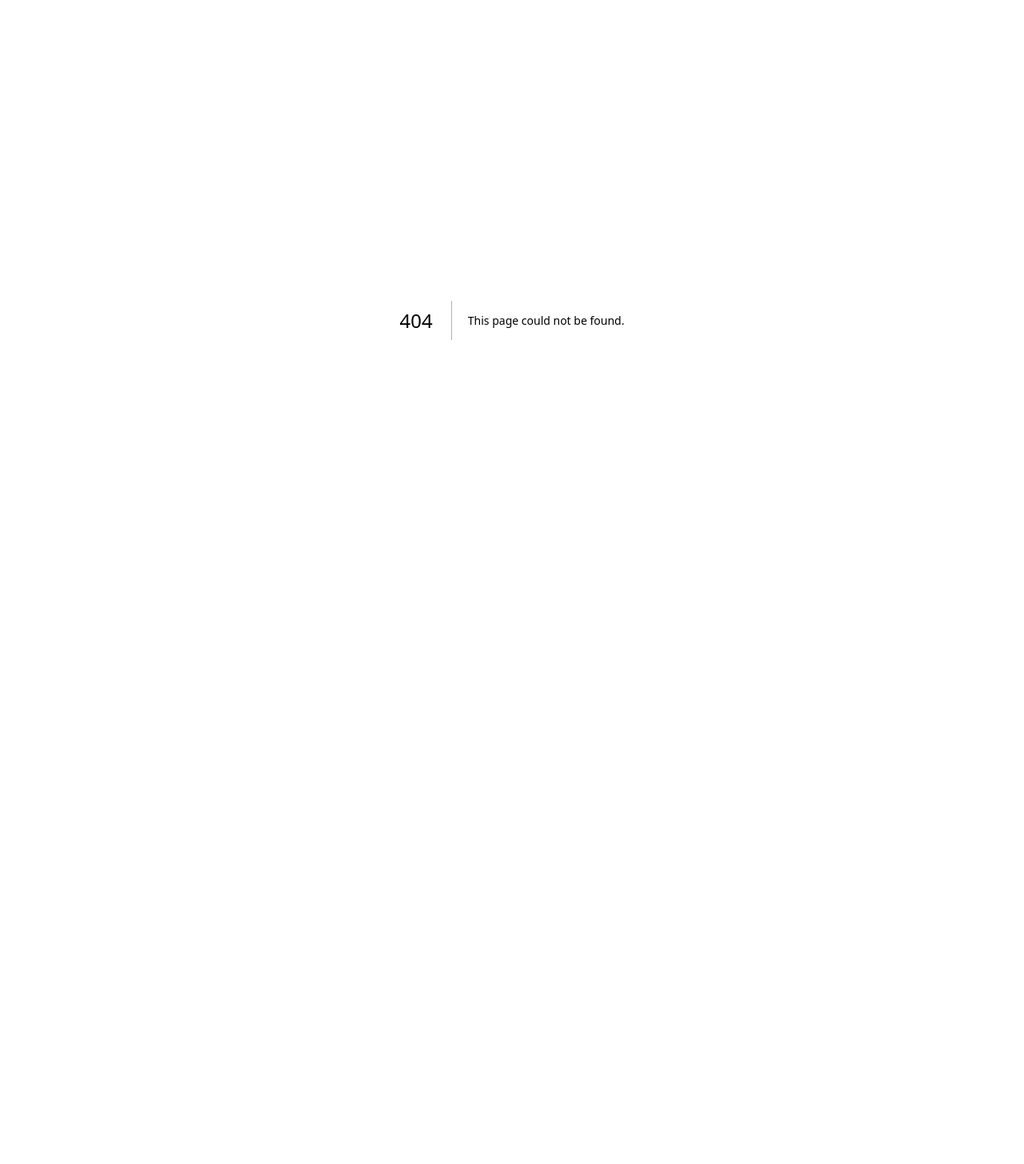
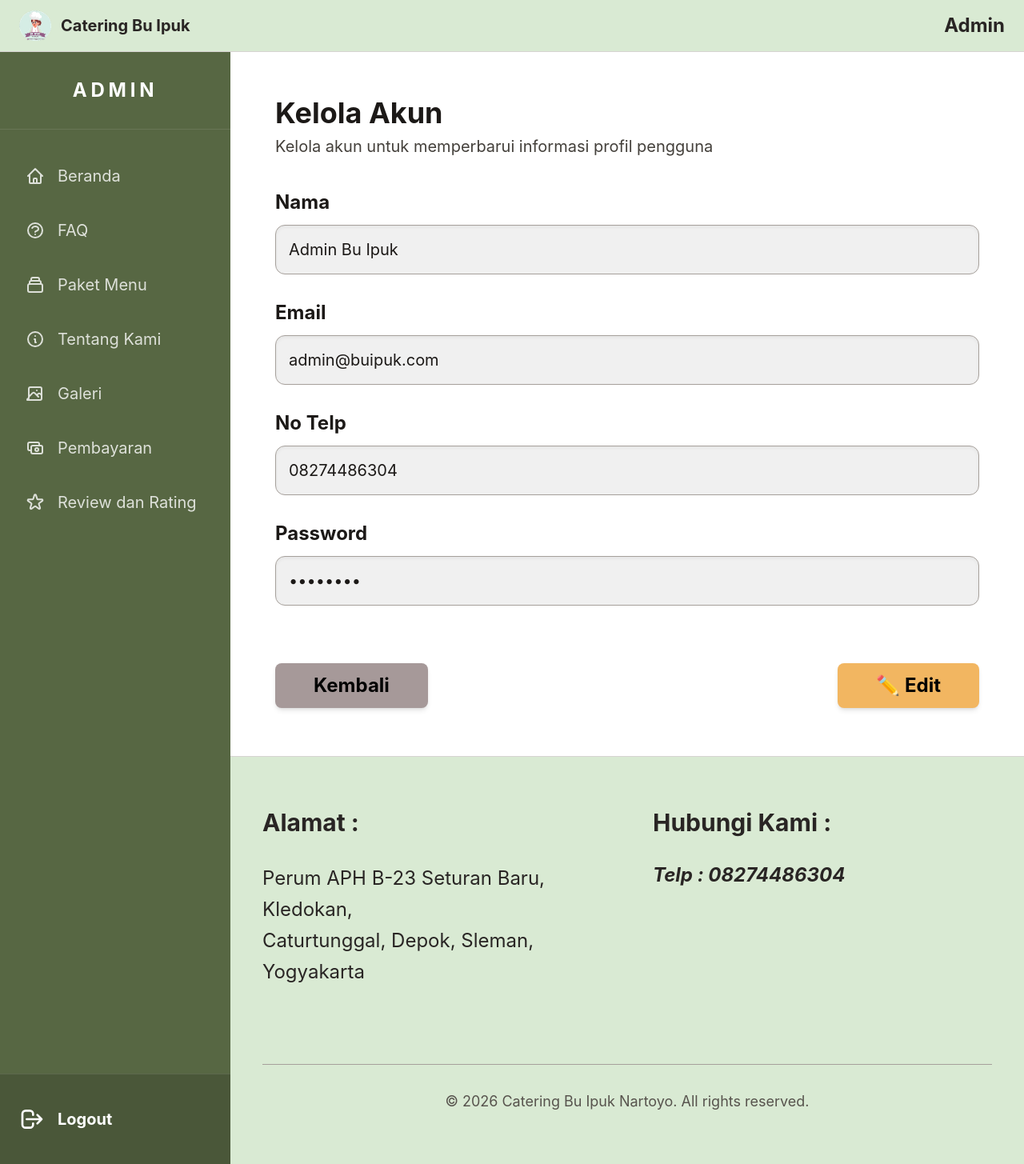
Before and after one commit to chiesazn-coder/catering-bu-Ipuk, a Next.js app: page /admin/kelola-akun in a window 1280 px wide. Before the commit this address had no page. Shown: the whole page at 80% size. Before the commit the page ends 800 px from the top, so only its background shows below. Built offline with nearby package versions, Linux system fonts and the light colour scheme; no server answers; a web font is replaced by a local one.

Commit message:
push new

```diff
--- /dev/null
+++ b/app/admin/kelola-akun/page.tsx
@@ -0,0 +1,88 @@
+"use client";
+
+import { useRouter } from "next/navigation";
+import { useState } from "react";
+
+export default function KelolaAkun() {
+  const router = useRouter();
+
+  // State dummy untuk data profil
+  const [formData, setFormData] = useState({
+    nama: "Admin Bu Ipuk",
+    email: "admin@buipuk.com",
+    noTelp: "08274486304",
+    password: "********",
+  });
+
+  return (
+    <div className="font-serif text-stone-900 min-h-screen p-4">
+      {/* Header */}
+      <h2 className="text-4xl font-bold mb-2">Kelola Akun</h2>
+      <p className="text-xl text-stone-700 mb-10">
+        Kelola akun untuk memperbarui informasi profil pengguna
+      </p>
+
+      <div className="max-w-5xl space-y-8">
+        {/* Input Nama */}
+        <div className="space-y-3">
+          <label className="text-2xl font-bold block">Nama</label>
+          <input
+            type="text"
+            value={formData.nama}
+            readOnly
+            className="w-full p-4 bg-[#F0F0F0] rounded-xl border border-stone-400 focus:outline-none text-xl shadow-inner"
+          />
+        </div>
+
+        {/* Input Email */}
+        <div className="space-y-3">
+          <label className="text-2xl font-bold block">Email</label>
+          <input
+            type="email"
+            value={formData.email}
+            readOnly
+            className="w-full p-4 bg-[#F0F0F0] rounded-xl border border-stone-400 focus:outline-none text-xl shadow-inner"
+          />
+        </div>
+
+        {/* Input No Telp */}
+        <div className="space-y-3">
+          <label className="text-2xl font-bold block">No Telp</label>
+          <input
+            type="text"
+            value={formData.noTelp}
+            readOnly
+            className="w-full p-4 bg-[#F0F0F0] rounded-xl border border-stone-400 focus:outline-none text-xl shadow-inner"
+          />
+        </div>
+
+        {/* Input Password */}
+        <div className="space-y-3">
+          <label className="text-2xl font-bold block">Password</label>
+          <input
+            type="password"
+            value={formData.password}
+            readOnly
+            className="w-full p-4 bg-[#F0F0F0] rounded-xl border border-stone-400 focus:outline-none text-xl shadow-inner"
+          />
+        </div>
+
+        {/* Tombol Aksi */}
+        <div className="flex justify-between items-center pt-10">
+          <button
+            onClick={() => router.back()}
+            className="bg-[#A69999] text-black px-12 py-3 rounded-lg text-2xl font-bold hover:bg-stone-400 transition-all active:scale-95 shadow-md"
+          >
+            Kembali
+          </button>
+
+          <button
+            className="bg-[#F2B661] text-black px-12 py-3 rounded-lg text-2xl font-bold hover:bg-[#e0a54d] transition-all active:scale-95 shadow-md flex items-center gap-2"
+          >
+            ✏️ Edit
+          </button>
+        </div>
+      </div>
+    </div>
+  );
+}
--- a/app/admin/layout.tsx
+++ b/app/admin/layout.tsx
@@ -88,36 +88,48 @@ export default function AdminLayout({ children }: { children: React.ReactNode })
   return (
     <div className="min-h-screen flex flex-col font-serif">
       {/* HEADER */}
-      <header className="bg-[#D9EAD3] px-6 py-3 flex justify-between items-center border-b border-stone-200">
+      <header className="bg-[#D9EAD3] px-6 py-3 flex justify-between items-center border-b border-stone-300">
         <div className="flex items-center gap-3">
           <div className="w-10 h-10 relative">
             <Image src="/logo.png" alt="Logo" fill className="object-contain" />
           </div>
           <span className="text-xl font-bold text-stone-800">Catering Bu Ipuk</span>
         </div>
-        <h1 className="text-2xl font-bold text-stone-800">Admin</h1>
+
+        {/* TULISAN ADMIN SEBAGAI TOMBOL NAVIGASI */}
+        <Link
+          href="/admin/kelola-akun"
+          className="text-2xl font-bold text-stone-800 hover:text-stone-600 transition-colors cursor-pointer"
+        >
+          Admin
+        </Link>
       </header>
 
       <div className="flex flex-1">
         {/* SIDEBAR */}
-        <aside className="w-64 bg-[#576743] text-white flex flex-col justify-between">
+        <aside className="w-72 bg-[#576743] text-white flex flex-col justify-between">
           <div>
-            <div className="p-6 text-center border-b border-white/10">
-              <h2 className="text-xl font-bold tracking-widest uppercase">Admin</h2>
+            <div className="p-8 text-center border-b border-white/10">
+              <Link
+                href="/admin/kelola-akun"
+                className="text-2xl font-bold tracking-[0.2em] uppercase hover:opacity-80 transition-opacity"
+              >
+                Admin
+              </Link>
             </div>
-            <nav className="mt-4">
+            <nav className="mt-6">
               {menuItems.map((item) => {
                 const isActive = pathname === item.href;
                 return (
                   <Link
                     key={item.name}
                     href={item.href}
-                    className={`flex items-center gap-4 px-6 py-4 hover:bg-black/10 transition-all border-l-4 ${
-                      isActive ? "bg-black/20 border-white font-bold" : "border-transparent"
+                    className={`flex items-center gap-4 px-6 py-5 hover:bg-black/10 transition-all border-l-8 ${
+                      isActive ? "bg-black/20 border-white font-bold" : "border-transparent opacity-80"
                     }`}
                   >
-                    <span className="text-white">{item.icon}</span>
-                    <span className="text-lg">{item.name}</span>
+                    <span>{item.icon}</span>
+                    <span className="text-xl">{item.name}</span>
                   </Link>
                 );
               })}
@@ -126,37 +138,37 @@ export default function AdminLayout({ children }: { children: React.ReactNode })
 
           <button
             onClick={handleLogout}
-            className="flex items-center gap-4 px-6 py-8 hover:bg-red-900/30 transition-colors mt-auto border-t border-white/10 group"
+            className="flex items-center gap-4 px-6 py-10 hover:bg-red-900/40 transition-colors mt-auto border-t border-white/10 group bg-[#4a5739]"
           >
-            <svg className="w-6 h-6 text-white group-hover:text-red-300" fill="none" stroke="currentColor" viewBox="0 0 24 24">
+            <svg className="w-8 h-8 text-white group-hover:text-red-300" fill="none" stroke="currentColor" viewBox="0 0 24 24">
               <path strokeLinecap="round" strokeLinejoin="round" strokeWidth="2" d="M17 16l4-4m0 0l-4-4m4 4H7m6 4v1a3 3 0 01-3 3H6a3 3 0 01-3-3V7a3 3 0 013-3h4a3 3 0 013 3v1" />
             </svg>
-            <span className="text-lg font-bold">Logout</span>
+            <span className="text-xl font-bold">Logout</span>
           </button>
         </aside>
 
         {/* CONTENT AREA */}
-        <main className="flex-1 bg-white">
-          <div className="p-8 max-w-6xl min-h-screen">
+        <main className="flex-1 bg-white flex flex-col">
+          <div className="p-10 flex-1 min-h-screen">
             {children}
           </div>
 
           {/* FOOTER */}
-          <footer className="bg-[#D9EAD3] p-12">
-            <div className="grid grid-cols-1 md:grid-cols-2 gap-12 text-stone-800 max-w-6xl mx-auto">
+          <footer className="bg-[#D9EAD3] py-16 px-10 border-t border-stone-300">
+            <div className="grid grid-cols-1 md:grid-cols-2 gap-16 text-stone-800 max-w-6xl mx-auto">
               <div>
-                <h3 className="text-2xl font-bold mb-6">Alamat :</h3>
-                <p className="text-xl leading-relaxed">
+                <h3 className="text-3xl font-bold mb-8">Alamat :</h3>
+                <p className="text-2xl leading-relaxed">
                   Perum APH B-23 Seturan Baru, Kledokan,<br />
                   Caturtunggal, Depok, Sleman, Yogyakarta
                 </p>
               </div>
               <div>
-                <h3 className="text-2xl font-bold mb-6">Hubungi Kami :</h3>
-                <p className="text-xl">Telp : 08274486304</p>
+                <h3 className="text-3xl font-bold mb-8">Hubungi Kami :</h3>
+                <p className="text-2xl font-bold italic">Telp : 08274486304</p>
               </div>
             </div>
-            <div className="mt-20 pt-8 border-t border-stone-400/30 text-center text-stone-600">
+            <div className="mt-24 pt-8 border-t border-stone-400 text-center text-stone-600 text-lg">
               © 2026 Catering Bu Ipuk Nartoyo. All rights reserved.
             </div>
           </footer>
```
